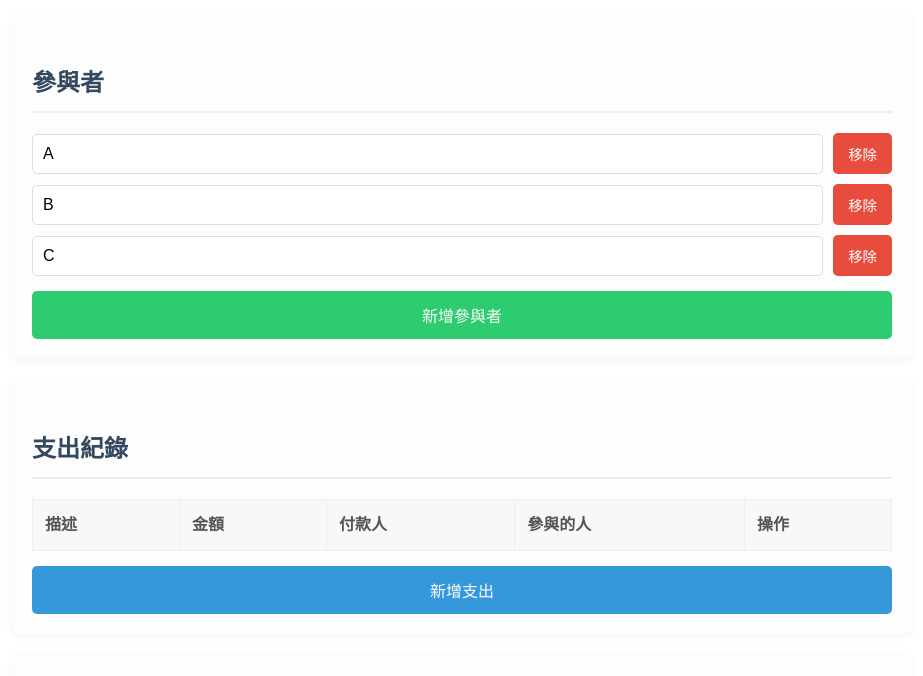
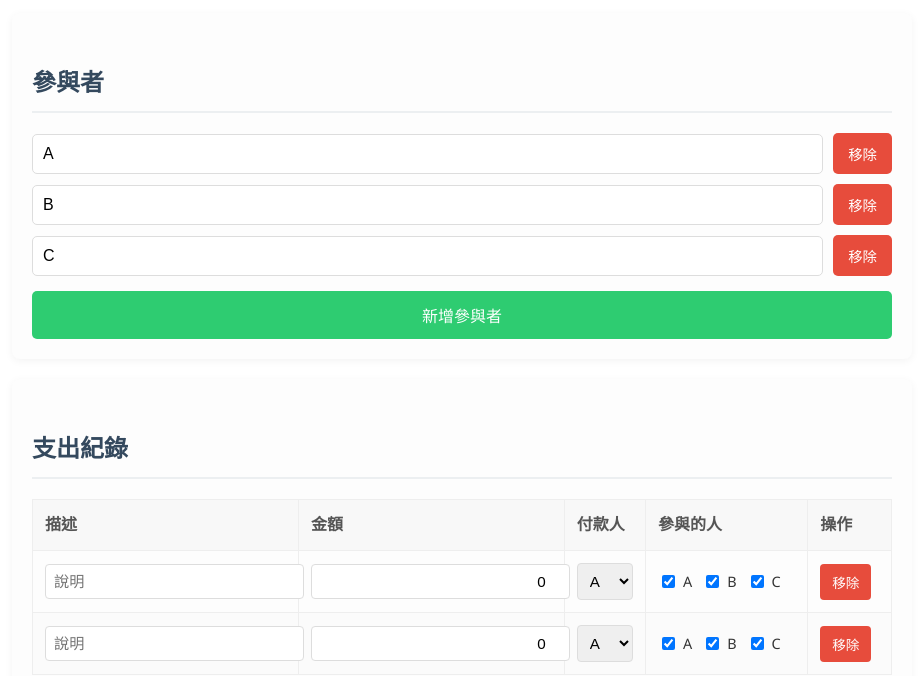
Before and after one commit to Hugo12329/whf_share_expenses, a plain HTML site: page index.html in a window 1280 px wide. Shown: the part 150-826 px from the top of the page, without its empty margins (178-1101 px from the left). Drawn offline with Linux system fonts and the light colour scheme.

Commit message:
Update index.html

```diff
--- a/index.html
+++ b/index.html
@@ -65,6 +65,6 @@
         </section>
     </div>
 
-    <script src="script.js"></script>
+    <script src="whf_share_complete.js"></script>
 </body>
 </html>
```
